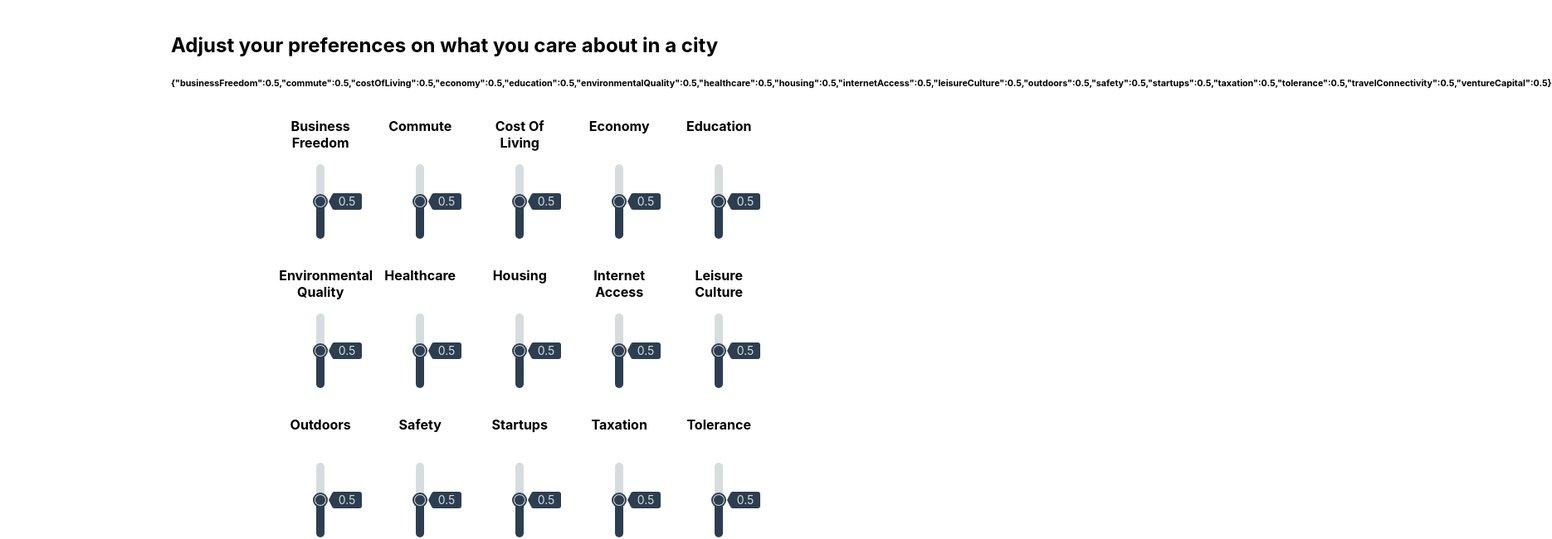
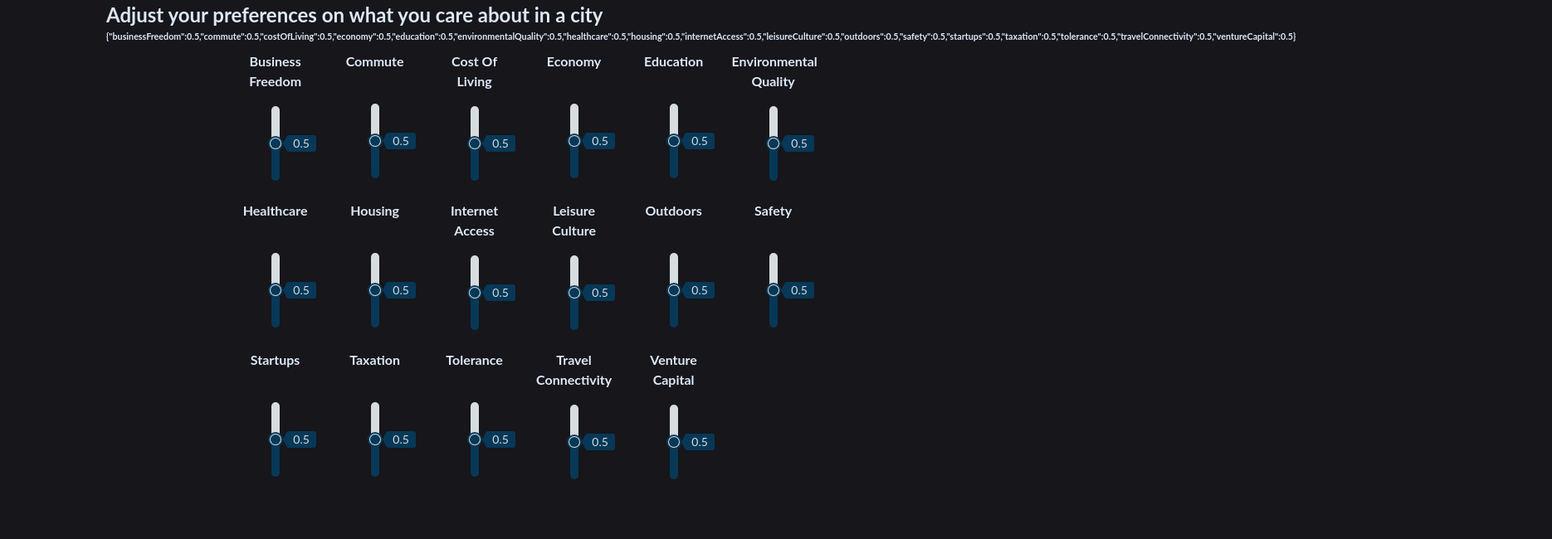
Before and after one commit to Christian267/City-QOL-Dashboard, a React (Create React App) app in the folder src/frontend/: page /home in a window 1280 px wide. Shown: the top 650 px of the page at 83% size, 1870 px wide, since content can reach past the window. Built offline with nearby package versions, Linux system fonts and the light colour scheme.

Commit message:
Major styling changes

```diff
--- a/src/frontend/src/App.css
+++ b/src/frontend/src/App.css
@@ -1,4 +1,12 @@
+body {
+  background-color: var(--switch-bgDarkModeColor);
+}
+
 .App {
-  padding: 20px;
   text-align: left;
+  height: 100%;
+  width: 80%;
+  margin: 0 auto 0 auto;
+
+  color: var(--page-header-txtColor);
 }
--- a/src/frontend/src/App.js
+++ b/src/frontend/src/App.js
@@ -1,3 +1,4 @@
+import './AppBaseStyles.css'
 import './App.css';
 import { BrowserRouter as Router, Route } from 'react-router-dom';
 import { CityListPage } from './pages/CityListPage';
--- /dev/null
+++ b/src/frontend/src/AppBaseStyles.css
@@ -0,0 +1,74 @@
+:root {
+    --page-header-bgColor: #073857;
+    --page-header-bgColor-hover: #042b42;
+    --page-header-txtColor: #dde9f8;
+    --page-header-headingColor: #7889a4;
+    --page-header-width: 220px;
+    --page-content-bgColor: #f0f1f6;
+    --page-content-txtColor: #171616;
+    --page-content-blockColor: rgb(202, 212, 224);
+    --white: #fff;
+    --black: #333;
+    --blue: #00b9eb;
+    --red: #ec1848;
+    --border-radius: 4px;
+    --box-shadow: 0 0 10px -2px rgba(0, 0, 0, 0.075);
+    --switch-bgLightModeColor: #87cefa;
+    --switch-sunColor: gold;
+    --switch-moonColor: #f4f4f4;
+    --switch-bgDarkModeColor: #16161b;
+    --primary-color: #bb86fc;
+    --primary-color-variant: #3700b3;
+    --secondary-color: #073857;
+    --tile-background-color: #272730;
+  }
+
+  * {
+    padding: 0;
+    margin: 0;
+    /* box-sizing: border-box; */
+  }
+
+  ul {
+    list-style: none;
+  }
+
+  a,
+  button {
+    color: inherit;
+  }
+
+  a {
+    text-decoration: none;
+  }
+
+  button {
+    background: none;
+    cursor: pointer;
+  }
+
+  input {
+    -webkit-appearance: none;
+  }
+
+  [type="checkbox"] {
+    position: absolute;
+    left: -9999px;
+  }
+
+  label {
+    cursor: pointer;
+  }
+
+  button,
+  input {
+    border: none;
+  }
+
+  svg {
+    display: block;
+  }
+
+  body {
+    font: 16px/1.5 "Lato", sans-serif;
+  }
--- a/src/frontend/src/components/PreferenceSlider.css
+++ b/src/frontend/src/components/PreferenceSlider.css
@@ -2,9 +2,9 @@
     width: 100px;
     height: 160px;
     margin: 10px 0 0 0;
-    grid-auto-columns: 1;
-    grid-auto-rows: 1;
-    align-items: center;
+    /* grid-auto-columns: 1;
+    grid-auto-rows: 1; */
+    /* align-items: center; */
     /* background-color: pink; */
     /* overflow: wrap; */
     text-align: center;
@@ -12,7 +12,7 @@
 
 .preference-text {
     margin: 0px 0 50px 0;
-    min-height: 40px;
+    min-height: 45px;
     max-width: 100px;
     /* background-color: pink; */
     align-self: center;
--- a/src/frontend/src/components/PreferenceSlider.js
+++ b/src/frontend/src/components/PreferenceSlider.js
@@ -1,4 +1,4 @@
-import { React, useEffect, useRef } from 'react';
+import { React, useEffect, useRef, useCallback } from 'react';
 import { createUseStyles } from 'react-jss';
 import { separateCamelCaseWord } from '../helperFunctions/helper';
 import './PreferenceSlider.css';
@@ -34,31 +34,38 @@ export const PreferenceSlider = ({value,
     const preferenceRef = useRef();
     const valueRef = useRef();
 
+    const handleScrollChange = e => {
+        console.log("Scrolled");
+        console.log(e);
+        e.target.value += 0.01;
+        onChange(e, name);
+    };
+
     useEffect(() => {
         const rangeLinearGradient= (val) => {
             const newBackgroundStyle = `linear-gradient(90deg, ${linearGradientColor} 0% ${val*100 + '%'}, ${rangeBackgroundColor} ${val*100 + '%'} 100%)`;
             preferenceRef.current.style.background = newBackgroundStyle;
         }
         const valueSpanPosition = (val) => {
-            valueRef.current.style.top = `${30 - val * 100}px`;
+            valueRef.current.style.top = `${15 - val * 78}px`;
         }
         rangeLinearGradient(value);
         valueSpanPosition(value);
+        // window.addEventListener('scroll', handleScrollChange);
+        // return () => {
+        //     window.removeEventListener('scroll', handleScrollChange);
+        // }
     }, [value, linearGradientColor, rangeBackgroundColor])
 
     const handleChange = e => {
         onChange(e, name);
     }
 
-    const handleScrollChange = e => {
-        console.log("Scrolled");
-        e.target.value += 0.01;
-        onChange(e, name);
-    }
+
     return (
 
 
-        <div className="slider-container">
+        <div className="slider-container" onScroll={handleScrollChange}>
             <h4 className="preference-text">{separateCamelCaseWord(name)}
                 <span className="tooltip-text">TOOLTIP TEXT</span>
             </h4>
@@ -69,8 +76,8 @@ export const PreferenceSlider = ({value,
                 min={min} max={max}
                 value={value}
                 step={step}
-                onChange={(e) => handleChange(e)}
-                onScroll={(e) => handleScrollChange(e)}
+                onChange={handleChange}
+
             />
             <span ref={valueRef} className={`preference-slider-value ${classes.preferenceSliderValue}`}>{value}</span>
             <div className="range-min-max-values">
--- a/src/frontend/src/pages/CityListPage.css
+++ b/src/frontend/src/pages/CityListPage.css
@@ -1,24 +1,60 @@
 .city-list-page {
-    width: 80%;
-    margin: 0 auto 0 auto;
+}
+
+.city-list-page .card-grid {
+  display: grid;
+  grid-template-columns: repeat(2, 1fr);
+  grid-gap: 30px;
+  margin: 10px 0 30px 0;
+}
+
+.city-list-page .card-grid .city-detail-card {
+  display: grid;
+  grid-template-columns: repeat(2, 1fr);
+  grid-gap: 30px;
+  height: 300px;
+  width: 80%;
+  grid-column: 1 / -1;
+  padding: 5px 0px 5px 10px;
+  background: var(--tile-background-color);
+  border-radius: var(--border-radius);
+  box-shadow: var(--box-shadow);
+
+}
+
+.city-list-page .card-grid .city-detail-card h3 {
+  grid-column: 1 / -1;
+  margin: 0 10px 0 10px;
+  height: 40px;
+  font-size: 30px;
+
+}
+
+.city-list-page .card-grid .city-small-card {
+  display: flex;
+  background: var(--tile-background-color);
+  border-radius: var(--border-radius);
+  box-shadow: var(--box-shadow);
+  padding-left: 15px;
 }
 
 .modal-button {
+    width: 200px;
     display: inline-block;
-    padding: 0.3em 1em;
+    padding: 0.55em .8em;
     text-decoration: none;
-    color: #003455;
-    background: rgb(239, 240, 241);
-    border: solid 2px #003455;
-    border-radius: 3px;
+    color: var(--primary-color);
+    background: var(--tile-background-color);
+    border: solid 2px var(--primary-color);
+    border-radius: 4px;
     transition: 0.3s;
     cursor: pointer;
 }
 
 /* #003455 */
 .modal-button:hover {
-    background: #003455;
-    color: white;
+    background: var(--primary-color);
+    color: var(--primary-color-variant);
     transition: 0.15s;
     /* filter: brightness(1.03); */
 }
@@ -45,11 +81,13 @@
   padding: 0;
   border: 1px solid #888;
   width: 80%;
+
+  background-color: #343442;
   box-shadow: 0 4px 8px 0 rgba(0,0,0,0.2),0 6px 20px 0 rgba(0,0,0,0.19);
   -webkit-animation-name: animatetop;
   -webkit-animation-duration: 0.4s;
   animation-name: animatetop;
-  animation-duration: 0.4s
+  animation-duration: 0.4s;
 }
 
 @-webkit-keyframes animatetop {
@@ -63,7 +101,7 @@
 }
 
 .close {
-  color: white;
+  color: rgb(36, 36, 36);
   float: right;
   font-size: 28px;
   font-weight: bold;
@@ -71,34 +109,37 @@
 
 .close:hover,
 .close:focus {
-  color: #000;
+  color: white;
   text-decoration: none;
   cursor: pointer;
 }
 
 .modal-header {
   padding: 2px 16px;
-  background-color: #01003a;
-  color: rgb(240, 240, 240);
+  background-color: var(--secondary-color);
   text-align: center;
 }
 
-.modal-body {padding: 2px 16px;}
+.modal-body {
+  margin: 0 auto 0 auto;
+  display: grid;
+  grid-template-columns: repeat(auto-fill, 110px);
+  grid-gap: 10px;
+  grid-auto-rows: minmax(50px, auto);
+  padding: 2px 16px;
+}
 
 .modal-footer {
   padding: 2px 16px;
-  background-color: #01003a;
-  color: rgb(238, 238, 238);
+  background-color: var(--secondary-color);
 }
 
 .show-container{
-    width: 250px;
     position:relative;
 }
 
 .show-more {
-    width: 200px;
-    color: #0645AD;
+    color: var(--primary-color);
     cursor: pointer;
 }
 
@@ -107,10 +148,8 @@
 }
 
 .show-less {
-    color: #0645AD;
-    position: absolute;
-    right: 0;
-    align-self: right;
+    color: var(--primary-color);
+    margin-left: 5%;
     cursor: pointer;
 }
 
--- a/src/frontend/src/pages/CityListPage.js
+++ b/src/frontend/src/pages/CityListPage.js
@@ -6,10 +6,6 @@ import './CityListPage.css';
 
 export const CityListPage = () => {
 
-    // const defaultCity = {
-    //     'city': 'amsterdam',
-    //     'country': 'netherlands'
-    // };
     const defaultPreferences = {
         businessFreedom: 0.5,
         commute: 0.5,
@@ -50,10 +46,9 @@ export const CityListPage = () => {
             try {
                 const response = await fetch(`http://localhost:8080/city/`);
                 const data = await response.json();
-                // setCities(data);
                 data.sort((a, b) => a.score < b.score ? 1 : -1);
+                console.log(data);
                 setPreferredCities(data);
-                console.log(data);
             } catch (err) {
                 setCityLoadError(err);
             }
@@ -65,23 +60,22 @@ export const CityListPage = () => {
     const changeDisplayCount = useCallback((increment) => {
         const maxCount = preferredCities.length;
         const step = 10;
-        if (increment && displayCount < maxCount - step) {
+        if (increment && displayCount <= maxCount - step) {
             setDisplayCount(displayCount + step);
         }
-        else if (increment && displayCount > maxCount - step && displayCount < maxCount) {
-            setDisplayCount(267);
+        else if (increment && displayCount < maxCount) {
+            setDisplayCount(maxCount);
         }
-        else if (!increment && displayCount > minDisplayCount + step) {
+        else if (!increment && displayCount >= minDisplayCount + step) {
             setDisplayCount(displayCount - step);
         }
-        else {
+        else if(!increment && displayCount > minDisplayCount) {
             setDisplayCount(minDisplayCount);
         }
     },
     [displayCount, preferredCities.length]);
 
     const onChangeSlider = useCallback((e, pref) => {
-        // newPref[pref]  = parseFloat(e.target.value);
         setPreferences({ ...preferences, [pref]: parseFloat(e.target.value) });
         const updateCityScores = () => {
             const newPreferredCities = preferredCities;
@@ -121,9 +115,9 @@ export const CityListPage = () => {
             step: 0.01,
             min: 0,
             max: 1,
-            linearGradientColor: "#2c3e50",
+            linearGradientColor: "#073857",
             rangeBackgroundColor: "#d7dcdf",
-            sliderThumbColor: "#2c3e50",
+            sliderThumbColor: "#073857",
             onChange: (e, pref) => onChangeSlider(e, pref),
         }),
         [onChangeSlider]
@@ -150,7 +144,8 @@ export const CityListPage = () => {
 
     return (
         <div className="city-list-page">
-            <h1>Your City Preferences</h1>
+            <div className="card-grid">
+                <h1>Cities Ranked on Preference</h1>
                 <h4 className="modal-button" onClick={openModal}>Adjust your preferences</h4>
                 <div ref={modalRef} className="modal">
                     <div className="modal-content">
@@ -158,12 +153,13 @@ export const CityListPage = () => {
                             <span className="close" onClick={closeModal}>&times;</span>
                             <h2>Adjust Your Preferences</h2>
                         </div>
-                    <div className="modal-body grid">
+                        <div className="modal-body">
                             {Array(1).fill(Object.keys(defaultPreferences)
                             .map(pref => <PreferenceSlider
                                             key={pref + '-slider'}
                                             value={preferences[pref]}
-                                        name={pref} {...sliderProps}
+                                            name={pref}
+                                            {...sliderProps}
                                         />
                                     )
                                 )
@@ -201,5 +197,6 @@ export const CityListPage = () => {
                     </span>
                 </div>
             </div>
+        </div>
     );
 }
--- a/src/frontend/src/pages/LandingPage.css
+++ b/src/frontend/src/pages/LandingPage.css
@@ -1,9 +1,7 @@
 .landing-page {
-    width: 70%;
-    margin: 0 auto 0 auto;
 }
 
-.grid{
+.landing-page .grid{
     width: 70%;
     margin: 0 auto 0 auto;
     display: grid;
--- a/src/frontend/src/pages/LandingPage.js
+++ b/src/frontend/src/pages/LandingPage.js
@@ -25,15 +25,7 @@ export const LandingPage = () => {
     };
     const [preferenceValues, setPreferenceValues] = useState(defaultPreferences);
 
-    // const sliderValueChanged = useCallback(val => {
-    //     console.log("NEW VALUE", val[0] + ",", val[1]);
-    //     const newPreferences = preferenceValues;
-    //     newPreferences[val[0]] = val[1];
-    //     setPreferenceValues(newPreferences);
-    // });
-
     const onChangeSlider = useCallback((e, pref) => {
-        // newPref[pref]  = parseFloat(e.target.value);
         setPreferenceValues({...preferenceValues, [pref]: parseFloat(e.target.value)});
     },
     [preferenceValues]);
@@ -43,9 +35,9 @@ export const LandingPage = () => {
             step: 0.01,
             min: 0,
             max: 1,
-            linearGradientColor: "#2c3e50",
+            linearGradientColor: "#073857",
             rangeBackgroundColor: "#d7dcdf",
-            sliderThumbColor: "#2c3e50",
+            sliderThumbColor: "#073857",
             onChange: (e, pref) => onChangeSlider(e, pref),
         }),
         [onChangeSlider]
```
Also changed, not shown: src/frontend/src/todolist.txt. Lines whose indentation alone changed are shown as unchanged.
